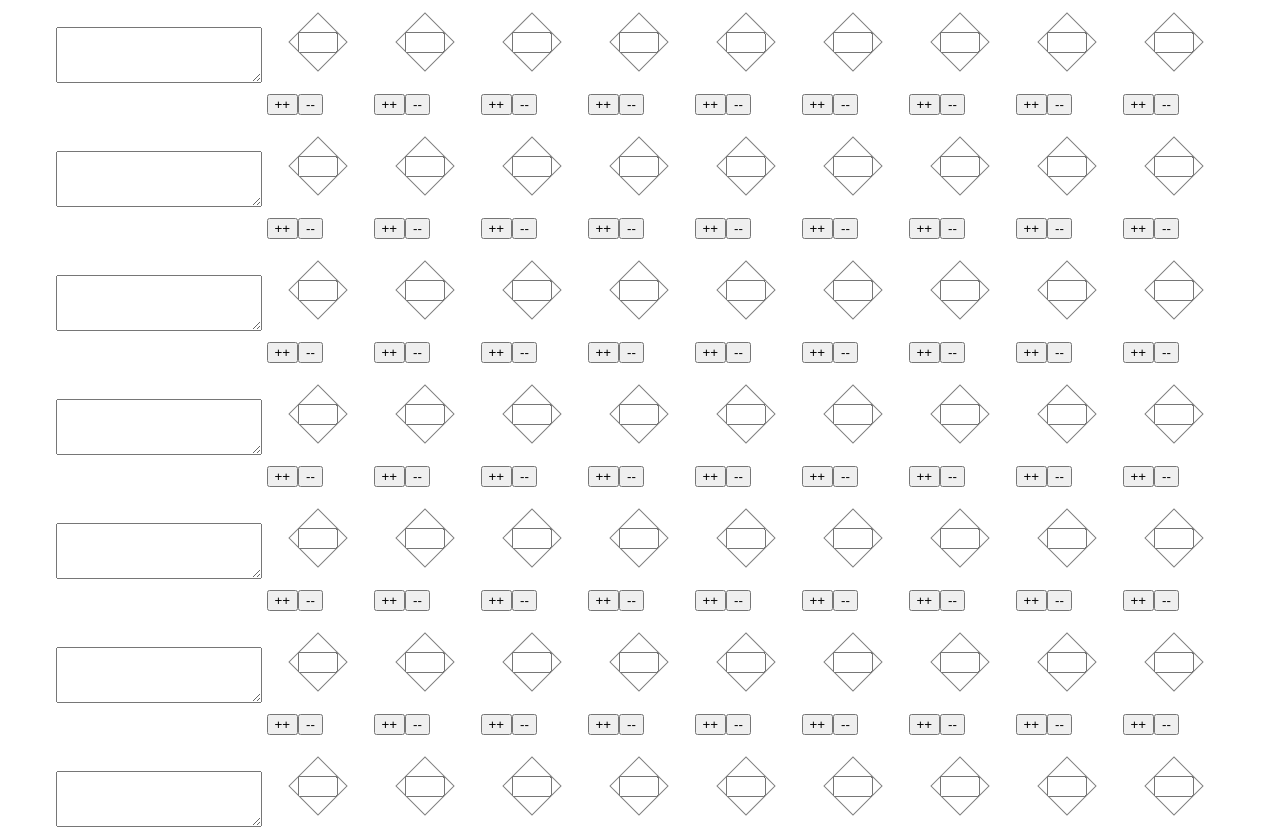
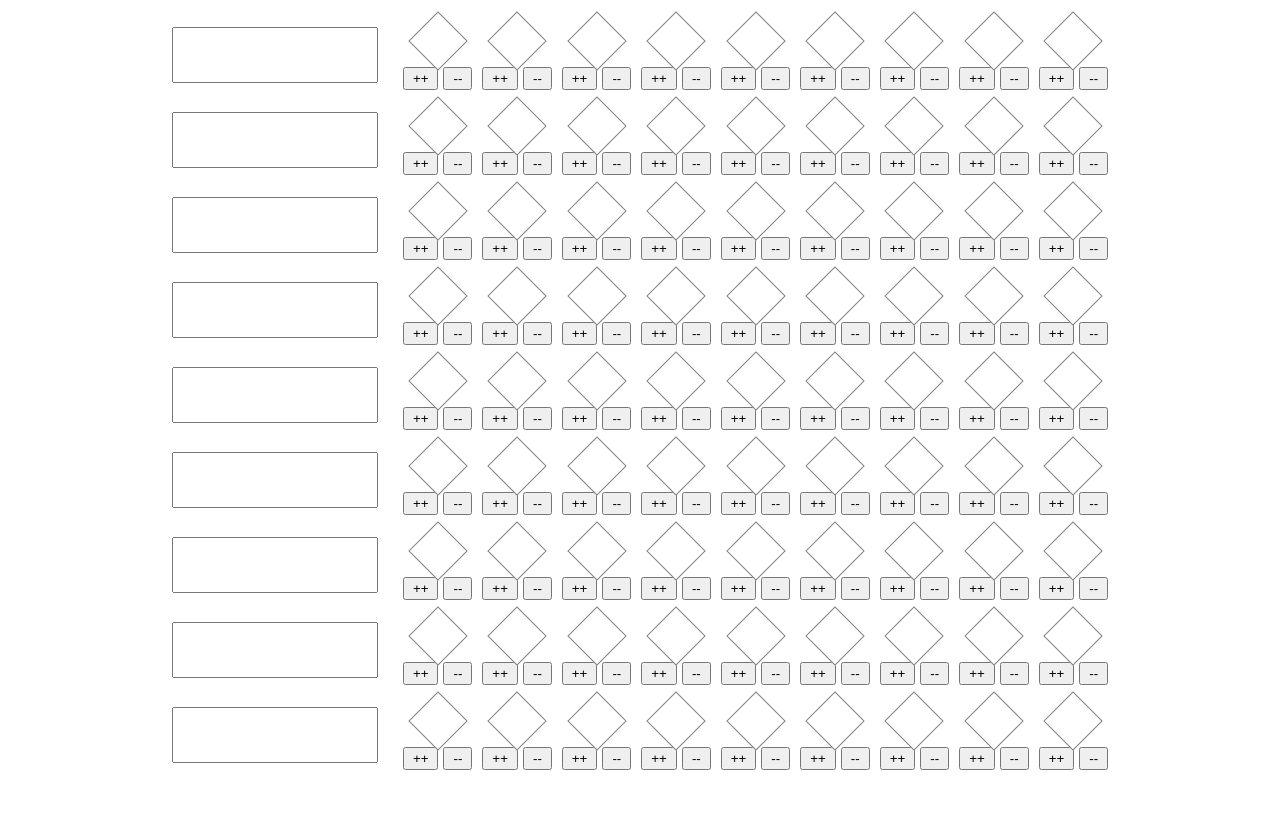
Before and after one commit to RABlue27/ScorecardSim, a React (Create React App) app in the folder my-app/: page / in a window 1280 px wide. Shown: the top 829 px of the page. After the commit the page ends 805 px from the top, so only its background shows below. Built offline with nearby package versions, Linux system fonts and the light colour scheme.

Commit message:
Update App.css

```diff
--- a/my-app/src/App.css
+++ b/my-app/src/App.css
@@ -1,67 +1,55 @@
-.app-container {
-  display: flex;
-  align-items: flex-start;
-  justify-content: center;
-}
-
-.grid-and-inputs {
-  display: flex;
-  align-items: flex-start;
-}
-
 .grid-container {
   display: flex;
   flex-direction: column;
   align-items: center;
-  justify-content: center;
-  width: 70%; /* Add this line */
-  margin: 0 auto;
-  height: 100vh;
-  margin-top: 25px;;
+  padding: 20px;
 }
 
 .grid-row {
   display: flex;
-  justify-content: center;
-  gap: 5px; /* Adjust the gap as needed */
+  align-items: center;
+  gap: 10px;
+  margin-bottom: 15px;
+}
+
+.button-box {
+  display: flex;
+  flex-direction: column;
+  align-items: center;
+  gap: 5px;
 }
 
 .square {
   display: flex;
   align-items: center;
   justify-content: center;
-  background-color: #f0f0f0;
-  border: 1px solid #ccc;
-  font-size: 12px;
   height: 40px;
   width: 40px;
   transform: rotate(45deg);
-  margin: 30px;
-  user-select: none; /* Prevents text selection */
+  background-color: white;
 }
 
 .square-content {
   transform: rotate(-45deg);
   width: 32px;
+  border: none;
+  background: transparent;
+  text-align: center;
 }
-
-.input-container {
-  display: flex;
-  flex-direction: column;
-  gap: 10px;
-}
-
-.input-row {
-  display: flex;
-  gap: 10px;
-}
-
 
 .lineup-name {
   height: 50px;
   width: 200px;
+  margin-right: 15px;
+  resize: none;
 }
 
-textarea {
-  margin-top: 36px;
+.button-group {
+  display: flex;
+  gap: 5px;
 }
+
+.button-group button {
+  cursor: pointer;
+  padding: 2px 8px;
+}
```
